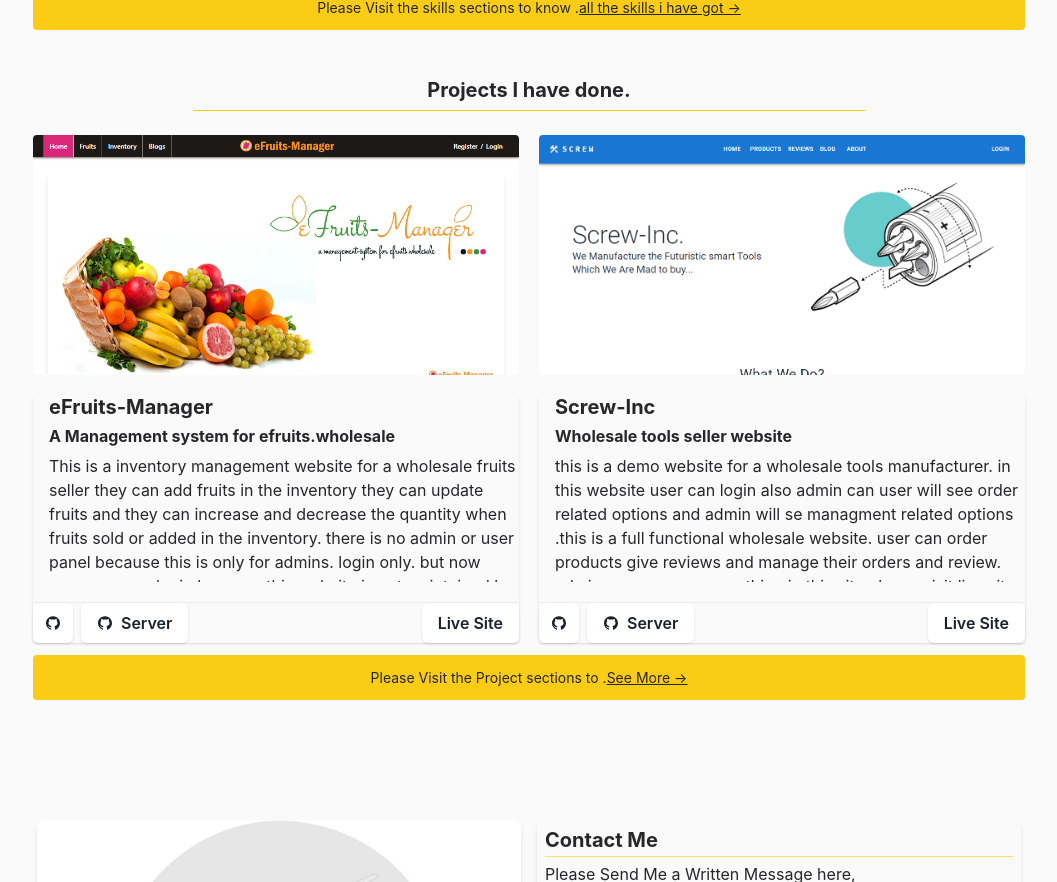
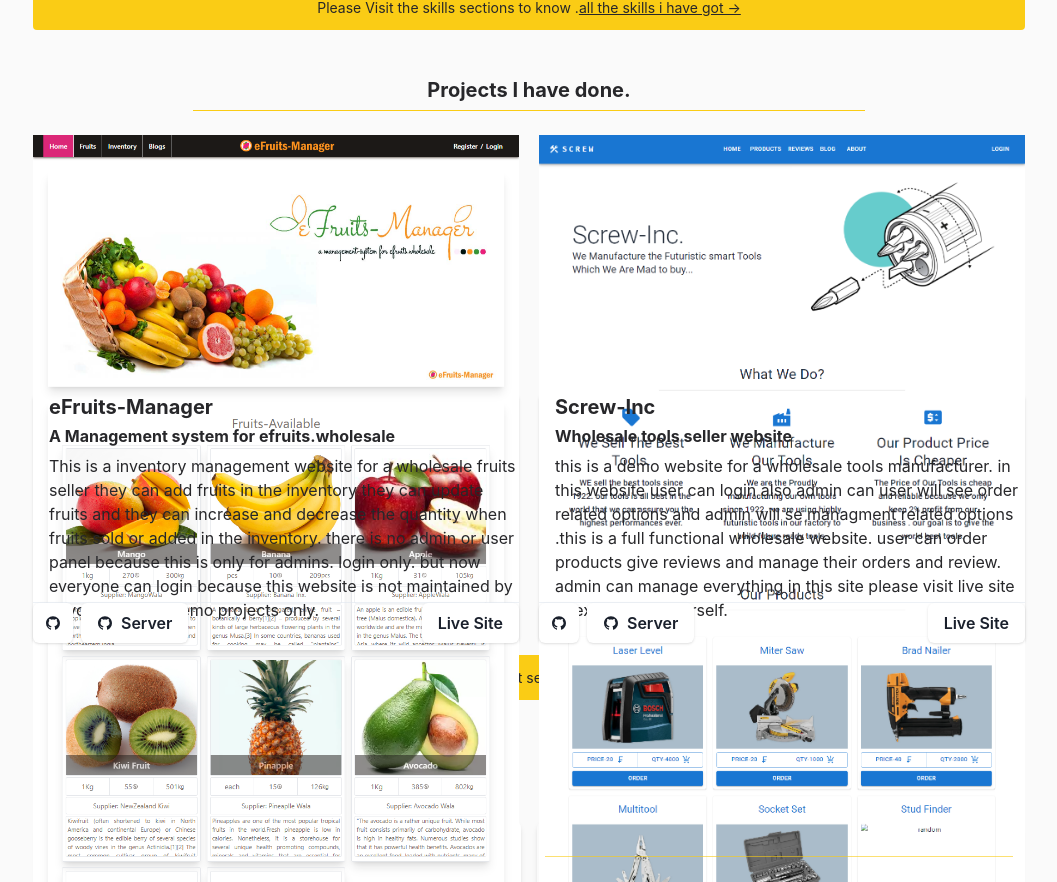
Before and after one commit to JuelHossain/Portfolio, a React (Create React App) app: page / in a window 1280 px wide. Shown: the part 1193-2075 px from the top of the page, without its empty margins (111-1168 px from the left). Built offline with nearby package versions, Linux system fonts and the light colour scheme.

Commit message:
overflow on hover:

```diff
--- a/src/Pages/Projects/ProjectsCard.js
+++ b/src/Pages/Projects/ProjectsCard.js
@@ -5,7 +5,7 @@
 
     return (
       <Box  className=" rounded relative block dark:bg-gray-800">
-        <Box className=" rounded h-96 sm:h-72 md:h-60 overflow-auto">
+        <Box className=" rounded h-96 sm:h-72 md:h-60 hover:overflow-auto">
           <Image
             alt="screenshot"
             className=" object-cover object-top w-full "
@@ -17,7 +17,7 @@
           <VStack className="items-start my-5 pl-4">
             <Heading size={"md"}> {name}</Heading>
             <Heading  size={"sm"}> {title}</Heading>
-            <Text className="h-32 overflow-auto">{about}</Text>
+            <Text className="h-32 hover:overflow-auto">{about}</Text>
           </VStack>
           <Divider />
           <HStack className="justify-between">
```
